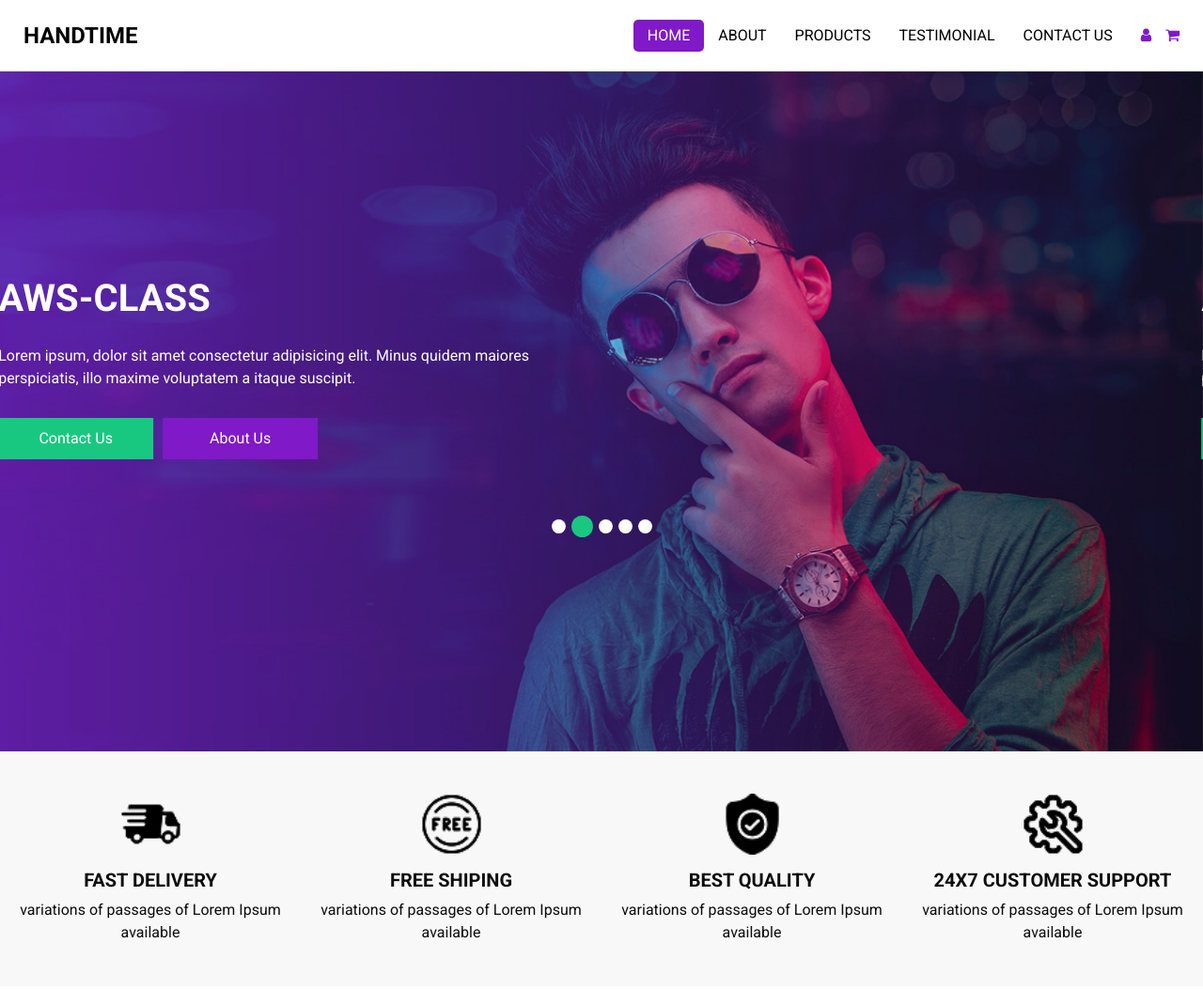
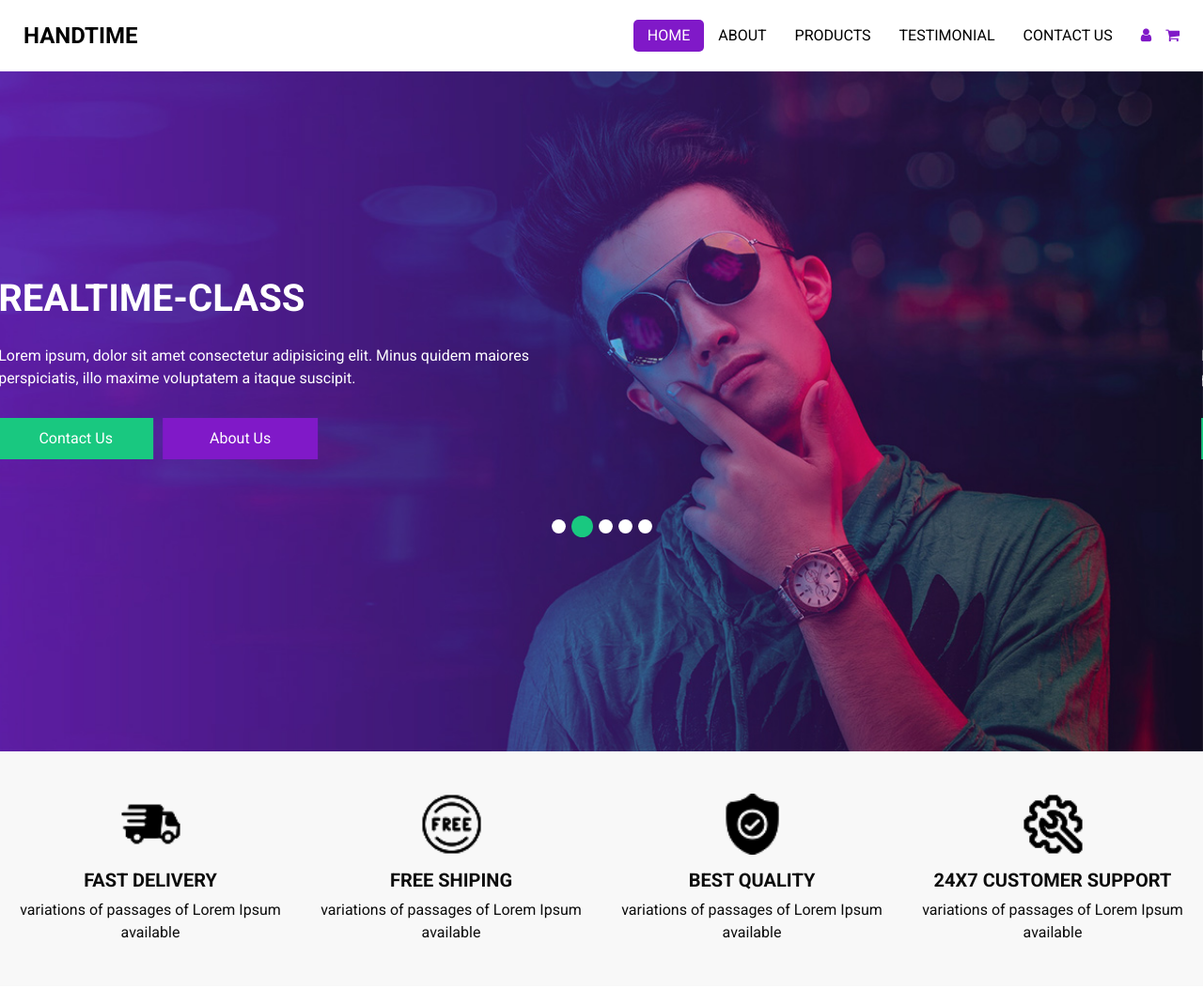
Before and after one commit to mohammedashiqu/devops-class, a plain HTML site: page index.html in a window 1280 px wide. Shown: the top 1053 px of the page at 94% size. Drawn offline with nearby package versions, Linux system fonts and the light colour scheme; some packages are replaced by stand-ins of ours.

Commit message:
Update index.html 12/12/2023

```diff
--- a/index.html
+++ b/index.html
@@ -93,7 +93,7 @@
                 <div class="col-md-7">
                   <div class="detail-box">
                     <h1>
-                      Aws-Class
+                      realtime-class
                     </h1>
                     <p>
                       Lorem ipsum, dolor sit amet consectetur adipisicing elit. Minus quidem maiores perspiciatis, illo maxime voluptatem a itaque suscipit.
@@ -117,7 +117,7 @@
                 <div class="col-md-7">
                   <div class="detail-box">
                     <h1>
-                      AWS-Class
+                      realtime-class
                     </h1>
                     <p>
                       Lorem ipsum, dolor sit amet consectetur adipisicing elit. Minus quidem maiores perspiciatis, illo maxime voluptatem a itaque suscipit.
@@ -141,7 +141,7 @@
                 <div class="col-md-7">
                   <div class="detail-box">
                     <h1>
-                      AWS-class
+                      realtime-class
                     </h1>
                     <p>
                       Lorem ipsum, dolor sit amet consectetur adipisicing elit. Minus quidem maiores perspiciatis, illo maxime voluptatem a itaque suscipit.
@@ -165,7 +165,7 @@
                 <div class="col-md-7">
                   <div class="detail-box">
                     <h1>
-                      AWS-class
+                      realtime-class
                     </h1>
                     <p>
                       Lorem ipsum, dolor sit amet consectetur adipisicing elit. Minus quidem maiores perspiciatis, illo maxime voluptatem a itaque suscipit.
@@ -189,7 +189,7 @@
                 <div class="col-md-7">
                   <div class="detail-box">
                     <h1>
-                      AWS-class
+                      realtime-class
                     </h1>
                     <p>
                       Lorem ipsum, dolor sit amet consectetur adipisicing elit. Minus quidem maiores perspiciatis, illo maxime voluptatem a itaque suscipit.
```
